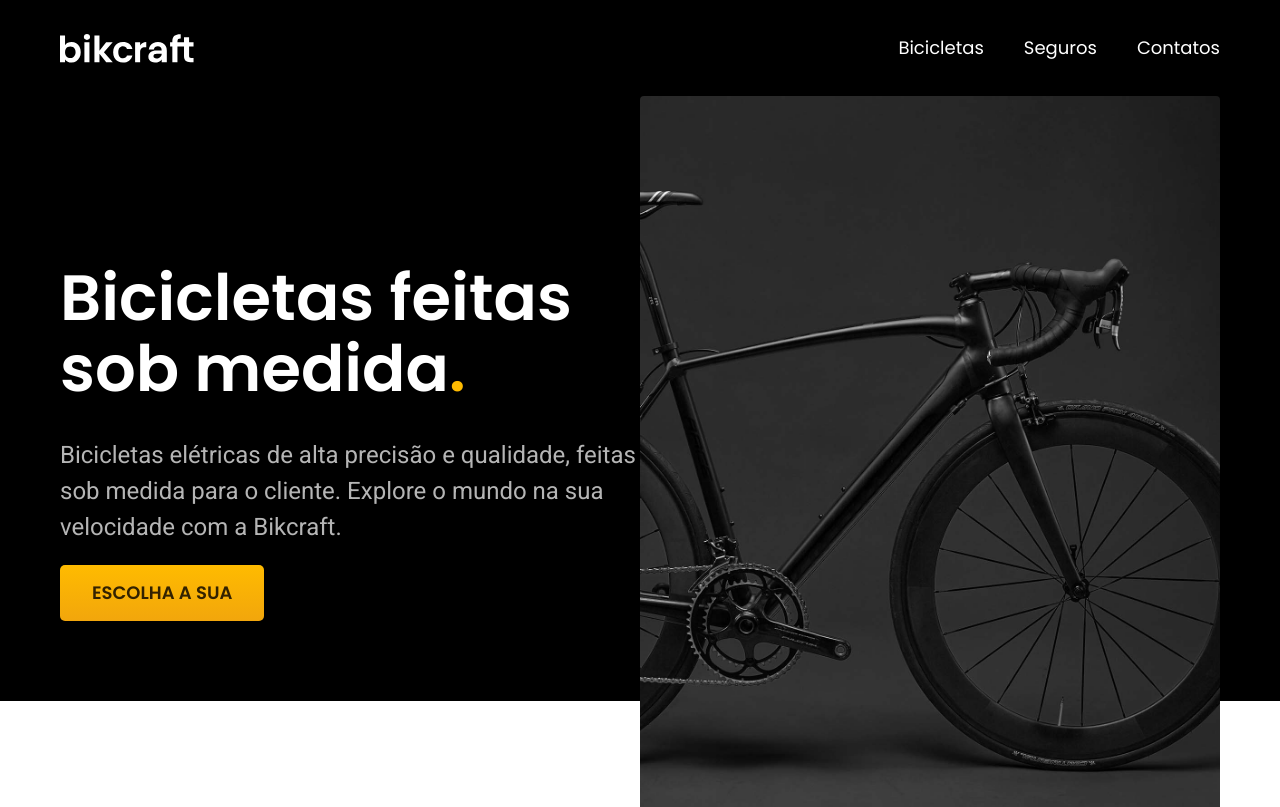
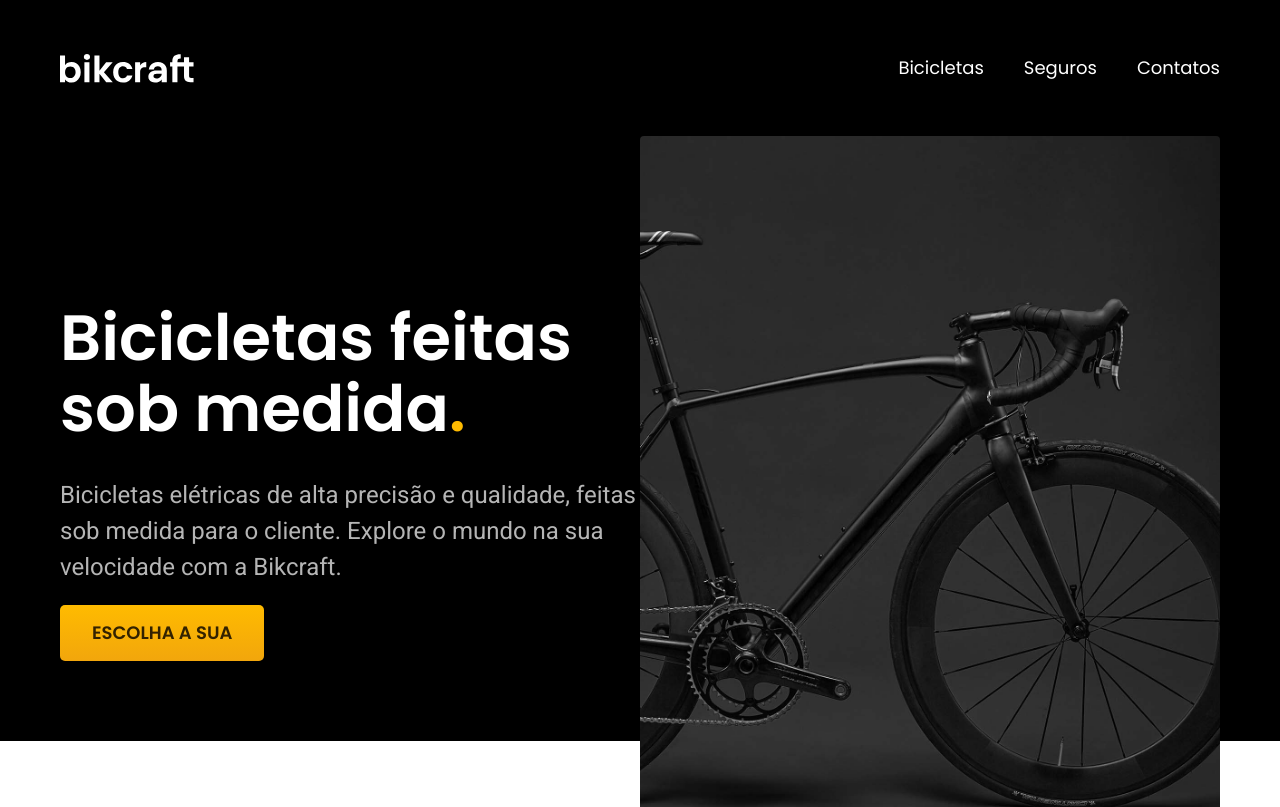
Before and after one commit to paulopbi/bikcraft, a plain HTML site: page index.html in a window 1280 px wide. Shown: the top 807 px of the page. Drawn offline with Linux system fonts and the light colour scheme.

Commit message:
feat: padding top e bottom adicionados por causa da classe container

```diff
--- a/css/global/header.css
+++ b/css/global/header.css
@@ -9,8 +9,8 @@
   justify-content: space-between;
   flex-wrap: wrap;
   gap: 20px;
-  max-width: 1200px;
-  margin: 0 auto;
+  padding-top: 20px;
+  padding-bottom: 20px;
 }
 
 .header-menu {
```
